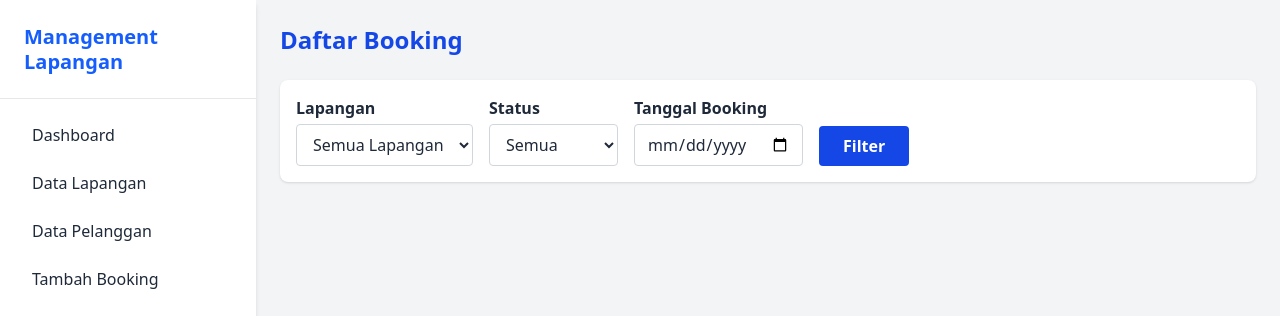
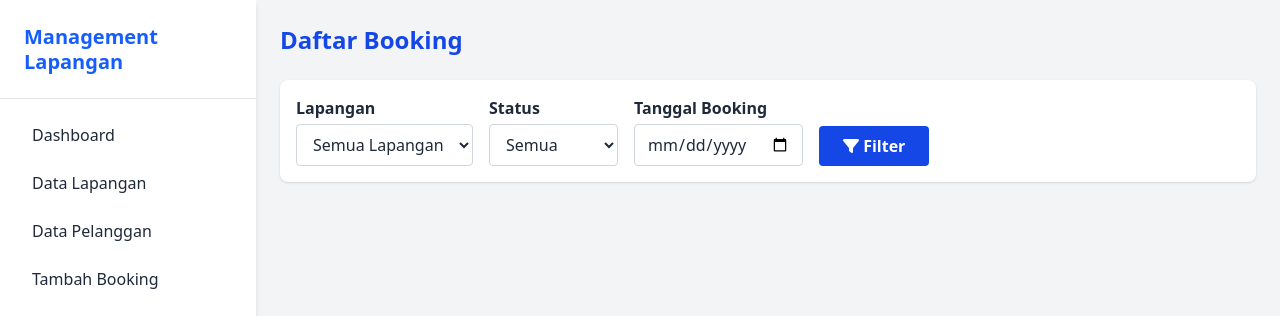
Before and after one commit to xlramdhon1/booking-lapangan, a CodeIgniter 4 app: the page made by app/Views/dashboard/booking/booking_list.php in a window 1280 px wide. Shown: the top 316 px of the page. Run offline with PHP 8.4 and a stand-in for CodeIgniter, Linux system fonts and the light colour scheme; the template is opened without the code that fills it, so the values that code supplies are empty; style sheets or scripts are compiled from the project's sources; some libraries are stand-ins or nearby versions.

Commit message:
nambah icon sir

```diff
--- a/app/Views/dashboard/booking/booking_list.php
+++ b/app/Views/dashboard/booking/booking_list.php
@@ -1,5 +1,6 @@
 <?= $this->extend('dashboard/layout') ?>
 <?= $this->section('content') ?>
+<link href="https://cdnjs.cloudflare.com/ajax/libs/font-awesome/6.4.0/css/all.min.css" rel="stylesheet">
 
 <h2 class="text-2xl font-bold text-blue-700 mb-6">Daftar Booking</h2>
 
@@ -48,22 +49,21 @@
   <div class="flex flex-col md:flex-row gap-2 mt-4 md:mt-0">
   <button type="submit"
     class="bg-blue-700 hover:bg-blue-800 text-white font-semibold px-6 py-2 rounded transition w-full md:w-auto">
-    Filter
+    <i class="fas fa-filter"></i> Filter
   </button>
   <?php if (!empty($bookings)): ?>
     <a href="<?= base_url('/booking/export/pdf?lapangan_id=' . esc($filter_lapangan_id) . '&status=' . esc($filter_status) . '&tanggal=' . esc($filter_tanggal)) ?>"
        class="bg-red-600 hover:bg-red-700 text-white font-semibold px-6 py-2 rounded transition w-full md:w-auto"
        target="_blank">
-      Export PDF
+      <i class="fas fa-file-pdf"></i> Export PDF
     </a>
     <a href="<?= base_url('/booking/export/excel?lapangan_id=' . esc($filter_lapangan_id) . '&status=' . esc($filter_status) . '&tanggal=' . esc($filter_tanggal)) ?>"
        class="bg-green-600 hover:bg-green-700 text-white font-semibold px-6 py-2 rounded transition w-full md:w-auto"
        target="_blank">
-      Export Excel
+      <i class="fas fa-file-excel"></i> Export Excel
     </a>
   <?php endif; ?>
 </a>
-
 </div>
 </form>
 
```
